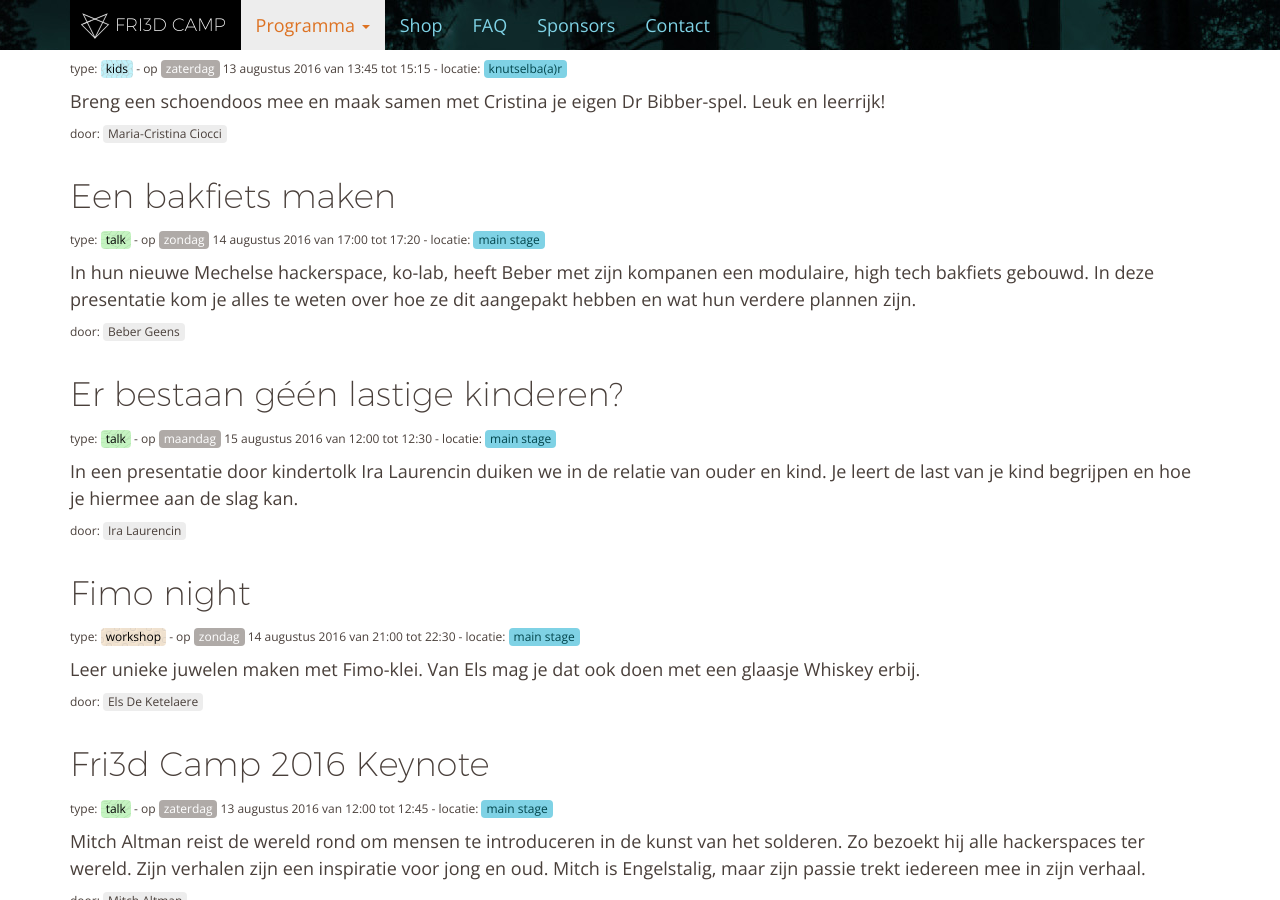
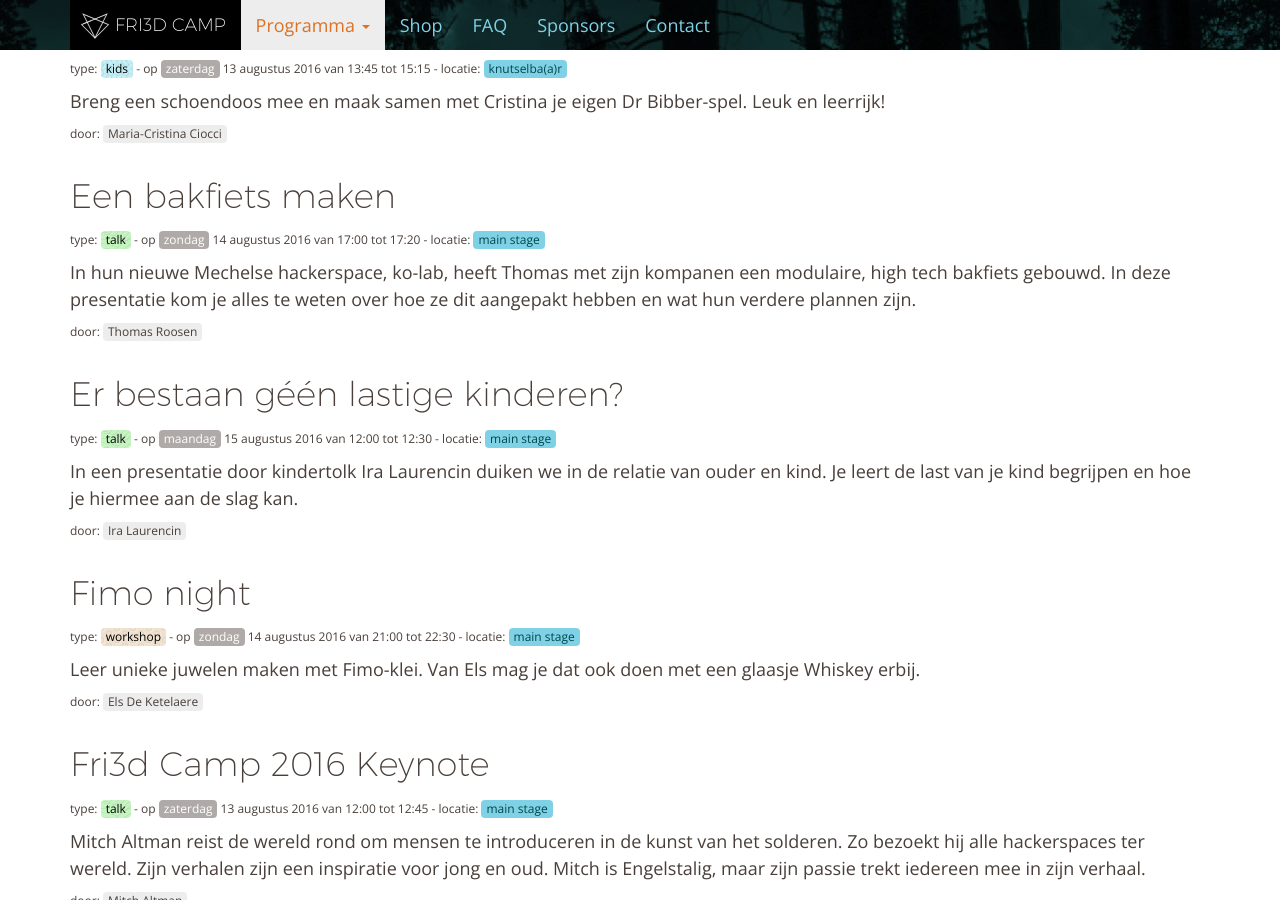
Before and after one commit to Fri3dCamp/fri3dweb2016, a Jekyll site: the page built from programma/index.md, in a window 1280 px wide and 900 px high, scrolled down 5032 px. Built offline with Jekyll 4.4.1, drawn with Linux system fonts in a browser that asks for light colours; nearby versions of some CDN libraries.

Commit message:
Replaced Beber by Thomas

```diff
--- a/_data/activities.json
+++ b/_data/activities.json
@@ -511,10 +511,10 @@
       "type":"talk",
       "track":"main stage",
       "speakers":[
-         "Beber Geens"
+         "Thomas Roosen"
       ],
       "title":"Een bakfiets maken",
-      "description":"In hun nieuwe Mechelse hackerspace, ko-lab, heeft Beber met zijn kompanen een modulaire, high tech bakfiets gebouwd. In deze presentatie kom je alles te weten over hoe ze dit aangepakt hebben en wat hun verdere plannen zijn.",
+      "description":"In hun nieuwe Mechelse hackerspace, ko-lab, heeft Thomas met zijn kompanen een modulaire, high tech bakfiets gebouwd. In deze presentatie kom je alles te weten over hoe ze dit aangepakt hebben en wat hun verdere plannen zijn.",
       "timing":{
          "day":"zondag",
          "date":"14 augustus 2016",
```
